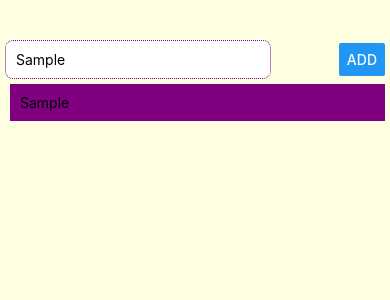
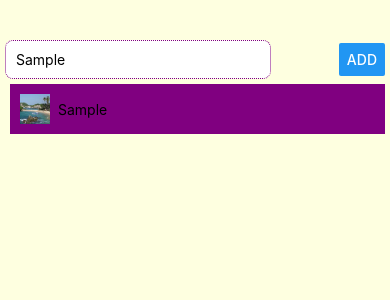
Before and after one commit to kellibrookedev/react-native-2-basics, a React Native app: screen / in a window 390 px wide. Both pictures are taken after typing "Sample" into the empty fields and a click on the button "ADD". Shown: the top 300 px of the page. Built offline with nearby package versions, Linux system fonts and the light colour scheme.

Commit message:
we inserted an image into our listitems by downloading an image and storing it in an assets folder within src, then we import it into App, then pass it down as props to listitem and style the image

```diff
--- a/App.js
+++ b/App.js
@@ -5,6 +5,8 @@
 
 import PlaceInput from './src/components/PlaceInput/PlaceInput';
 import PlaceList from './src/components/PlaceList/PlaceList';
+
+import placeImage from './src/assets/tayrona.jpg';
 
 export default class App extends Component {
   state = {
@@ -16,7 +18,8 @@
       return {
         places: prevState.places.concat({
           key: Math.random(),
-          value: placeName
+          value: placeName,
+          image: placeImage
         })
       };
     });
--- a/src/components/ListItem/ListItem.js
+++ b/src/components/ListItem/ListItem.js
@@ -1,11 +1,13 @@
 import React from 'react';
-import { View, Text, StyleSheet, TouchableOpacity } from 'react-native';
+import { View, Text, StyleSheet, TouchableOpacity, Image } from 'react-native';
 
 const listItem = (props) => (
-<TouchableOpacity
-  onPress={props.onItemPressed}
->
+<TouchableOpacity onPress={props.onItemPressed} >
   <View style={styles.listItem}>
+    <Image
+      style={styles.placeImage}
+      source={props.image}
+    />
     <Text>{props.placeName}</Text>
   </View>
 </TouchableOpacity>
@@ -17,7 +19,14 @@
     width: '100%',
     padding: 10,
     backgroundColor: 'purple',
-    margin: 5
+    margin: 5,
+    flexDirection: 'row',
+    alignItems: 'center'
+  },
+  placeImage: {
+    marginRight: 8,
+    height: 30,
+    width: 30
   }
 })
 
--- a/src/components/PlaceList/PlaceList.js
+++ b/src/components/PlaceList/PlaceList.js
@@ -12,6 +12,7 @@
       renderItem={(info) => (
         <ListItem
           placeName={info.item.value}
+          image={info.item.image}
           onItemPressed={() => props.onItemDeleted(info.item.key)}
         />
       )}
```
Also changed, not shown: src/assets/tayrona.jpg (added).
